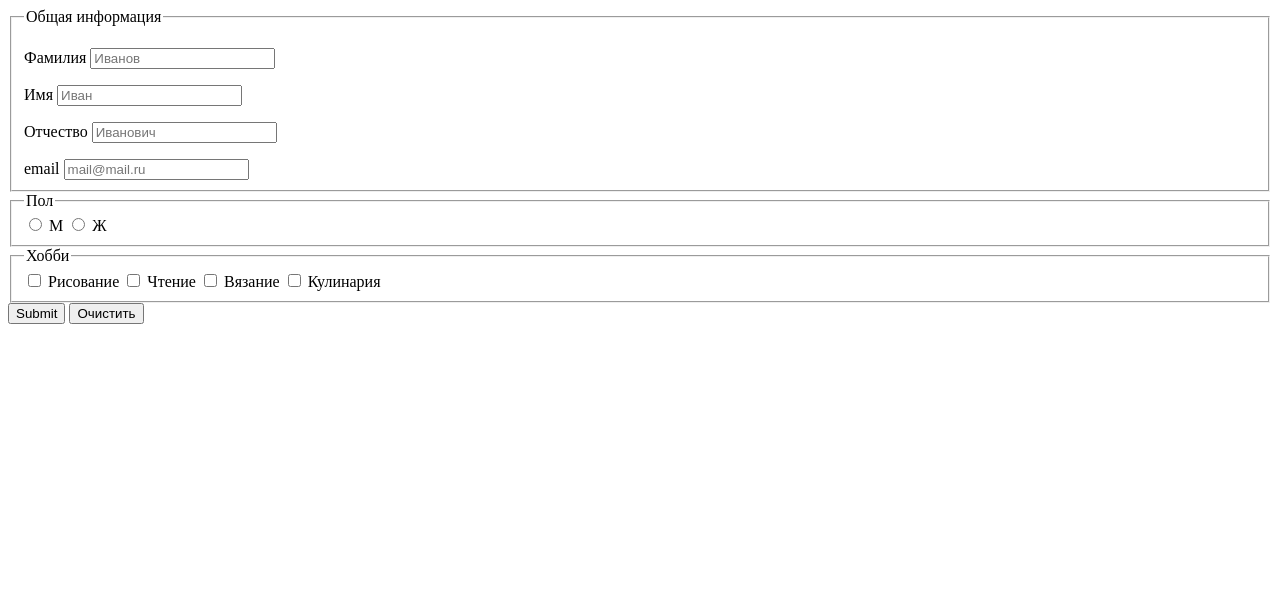
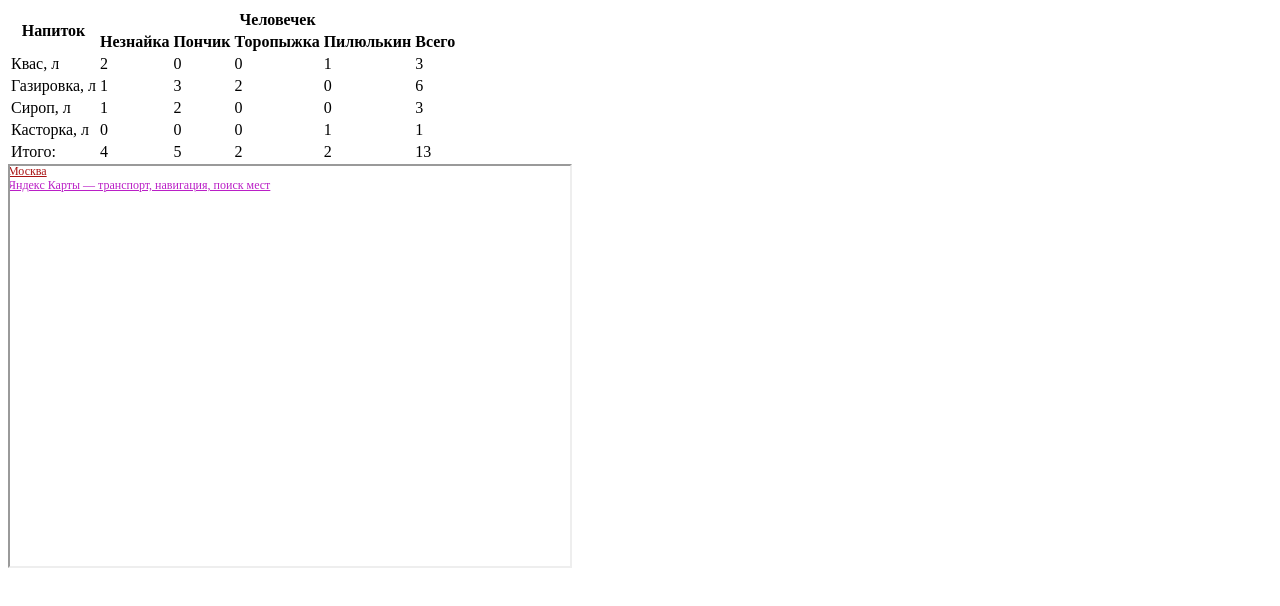
Before and after one commit to A-Kolesnikov/Webtech-Lessons, a plain HTML site: page index.html in a window 1280 px wide. Drawn offline with Linux system fonts and the light colour scheme.

Commit message:
Done 3.4.e3

```diff
--- a/index.html
+++ b/index.html
@@ -1,4 +1,71 @@
-<!--Lesson 3.4.e2 -->
+<!--Lesson 3.4.e3 -->
+<!DOCTYPE html>
+<html lang="en">
+<head>
+    <meta charset="UTF-8">
+    <meta http-equiv="X-UA-Compatible" content="IE=edge">
+    <meta name="viewport" content="width=device-width, initial-scale=1.0">
+    <title>Document</title>
+</head>
+<body>
+    <table>
+        <tr>
+            <th rowspan="2">Напиток</th>
+            <th colspan="5">Человечек</th>
+        </tr>
+        <tr>
+            <th>Незнайка</th>
+            <th>Пончик</th>
+            <th>Торопыжка</th>
+            <th>Пилюлькин</th>
+            <th>Всего</th>
+        </tr>
+        <tr>
+            <td>Квас, л</td>
+            <td>2</td>
+            <td>0</td>
+            <td>0</td>
+            <td>1</td>
+            <td>3</td>
+        </tr>
+        <tr>
+            <td>Газировка, л</td>
+            <td>1</td>
+            <td>3</td>
+            <td>2</td>
+            <td>0</td>
+            <td>6</td>
+        </tr>
+        <tr>
+            <td>Сироп, л</td>
+            <td>1</td>
+            <td>2</td>
+            <td>0</td>
+            <td>0</td>
+            <td>3</td>
+        </tr>
+        <tr>
+            <td>Касторка, л</td>
+            <td>0</td>
+            <td>0</td>
+            <td>0</td>
+            <td>1</td>
+            <td>1</td>
+        </tr>
+        <tr>
+            <td>Итого:</td>
+            <td>4</td>
+            <td>5</td>
+            <td>2</td>
+            <td>2</td>
+            <td>13</td>
+        </tr>
+    </table>
+    <div style="position:relative;overflow:hidden;"><a href="https://yandex.ru/maps/213/moscow/?utm_medium=mapframe&utm_source=maps" style="color:#a91313;font-size:12px;position:absolute;top:0px;">Москва</a><a href="https://yandex.ru/maps/213/moscow/?ll=37.617700%2C55.755863&utm_medium=mapframe&utm_source=maps&z=10" style="color:rgb(186, 31, 198);font-size:12px;position:absolute;top:14px;">Яндекс Карты — транспорт, навигация, поиск мест</a><iframe src="https://yandex.ru/map-widget/v1/-/CCUZr6dmsA" width="560" height="400" frameborder="1" allowfullscreen="true" style="position:relative;"></iframe></div>
+</body>
+</html>
+
+<!--Lesson 3.4.e2
 <!DOCTYPE html>
 <html lang="en">
 <head>
@@ -51,9 +118,7 @@
     </form>
 </body>
 </html>
-
-
-
+-->
 
 <!--Lesson 3.4.e1
 <!DOCTYPE html>
```
